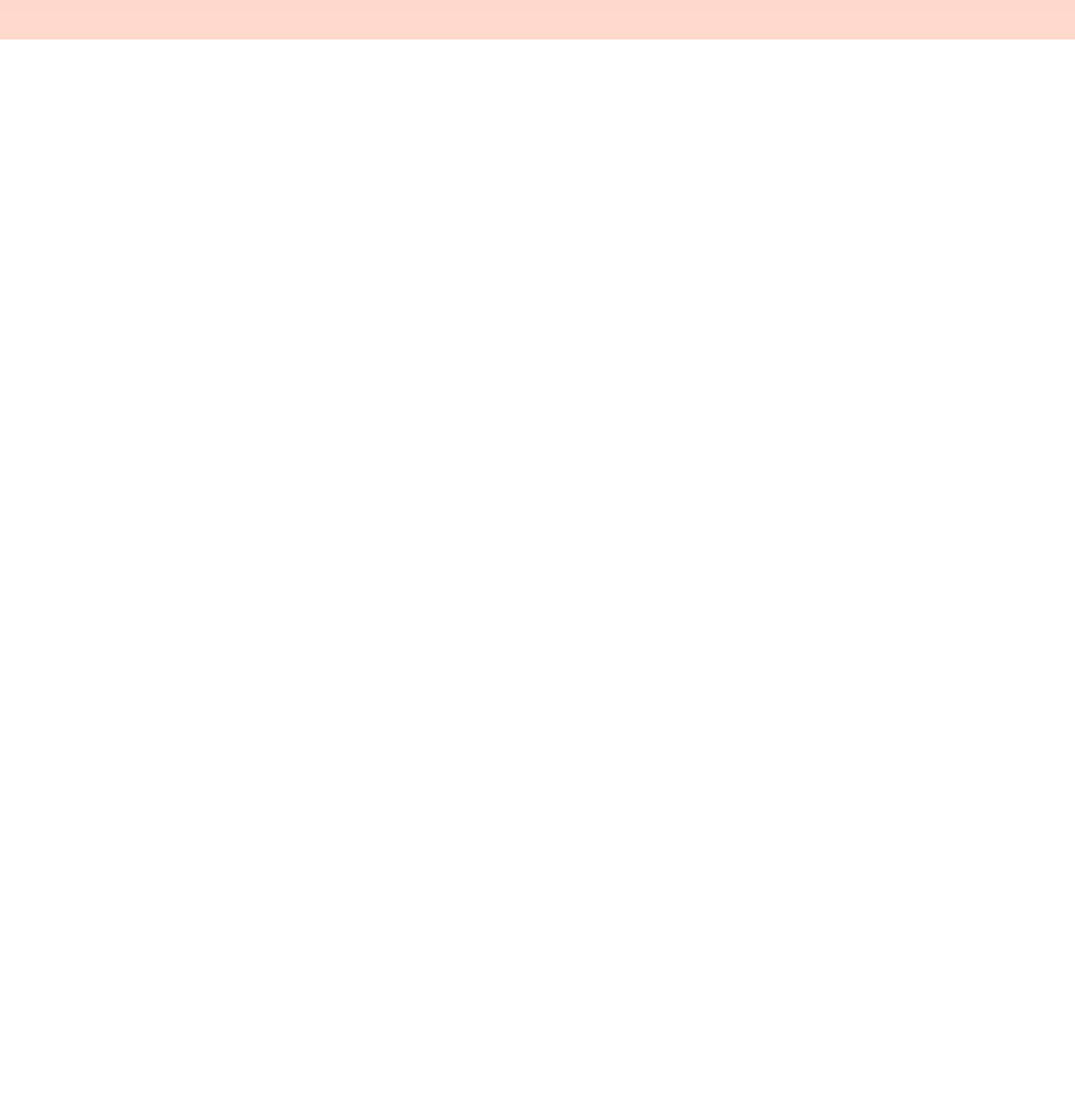
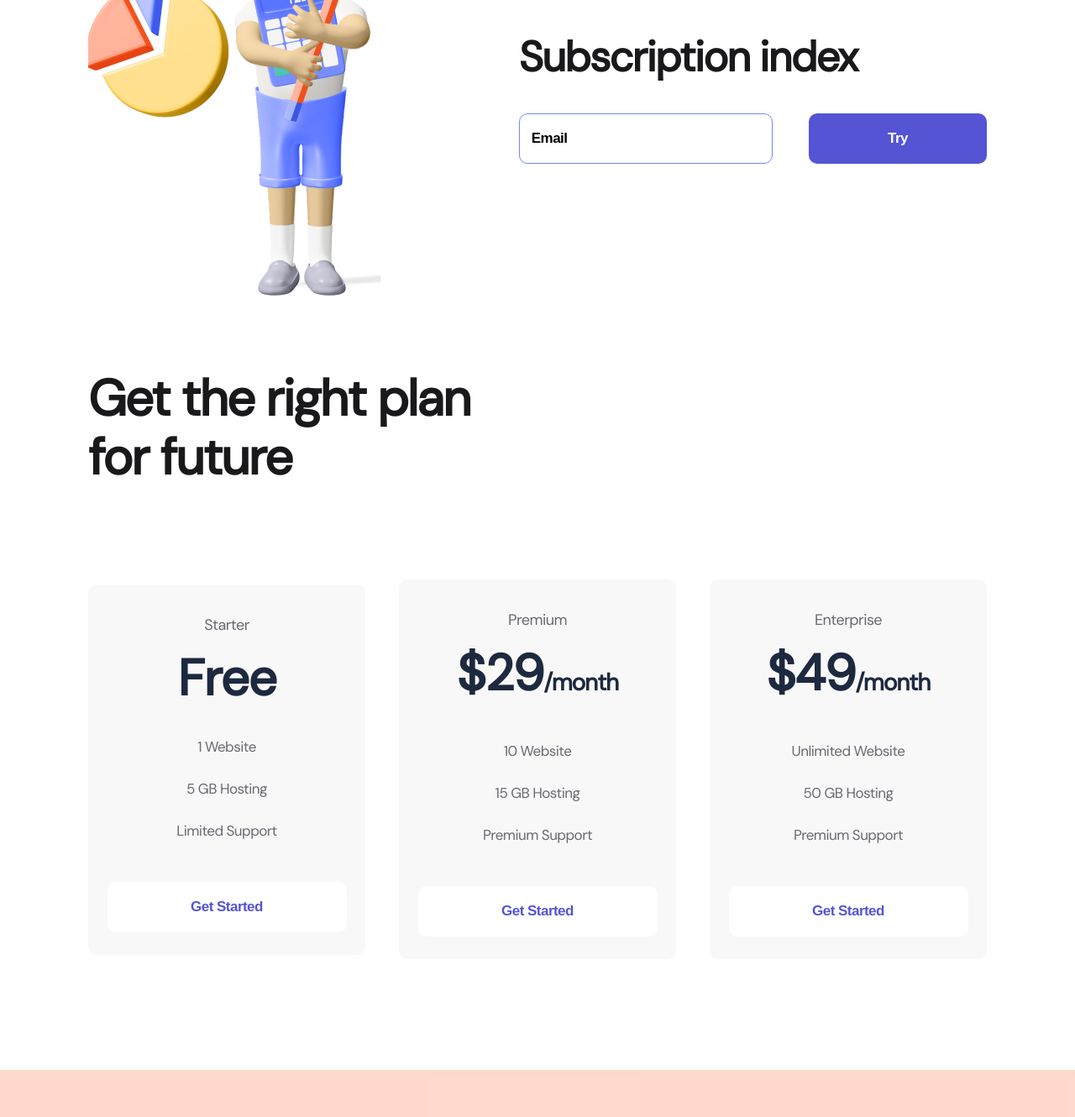
Before and after one commit to tanyaivatt/ByteEduc, a plain HTML site: page index.html in a window 1280 px wide. Shown: the part 1003-2333 px from the top of the page at 84% size. Before the commit the page ends 1050 px from the top, so only its background shows below. Drawn offline with nearby package versions, Linux system fonts and the light colour scheme.

Commit message:
Add files via upload

```diff
--- a/index.html
+++ b/index.html
@@ -11,7 +11,7 @@
 <body>
 
     <header class="header">
-        <div class="container">
+        <div class="container header__container">
             <div>
                 <a href="#">
                     <img src="./img/logo.svg" alt="logo">
@@ -71,8 +71,80 @@
             <img src="./img/main.png" alt="mainimg">
         </div>
     </section>
+    <section class="container subscription">
+        <div>
+            <img src="./img/image2.png" alt="image2">
+        </div>
+        <div>
+            <h2 class="subscription__title">
+                Subscription index
+            </h2>
+            <form action="">
+                <input class="input__email" type="email" placeholder="Email">
+                <button class="button button__violet">
+                    Try
+                </button>
+            </form>
+        </div>
+    </section>
+    <section class="container plan">
+        <h2 class="plan__title">
+            Get the right plan for future
+        </h2>
+        <div class="plan__flex">
+            <div class="plan_block">
+                <p class="block__text">
+                    Starter
+                </p>
+                <h3 class="block__title">
+                    Free
+                </h3>
+                <ul>
+                    <li class="block__li">1 Website</li>
+                    <li class="block__li">5 GB Hosting</li>
+                    <li class="block__li">Limited Support</li>
+                </ul>
+                <button class="button button__block">
+                    Get Started
+                </button>
+            </div>
+            <div class="plan_block">
+                <p class="block__text">
+                    Premium
+                </p>
+                <h3 class="block__title">
+                    $29<span>/month</span>
+                </h3>
+                <ul>
+                    <li class="block__li">10 Website</li>
+                    <li class="block__li">15 GB Hosting</li>
+                    <li class="block__li">Premium Support</li>
+                </ul>
+                <button class="button button__block">
+                    Get Started
+                </button>
+            </div>
+            <div class="plan_block">
+                <p class="block__text">
+                    Enterprise
+                </p>
+                <h3 class="block__title">
+                    $49<span>/month</span>
+                </h3>
+                <ul>
+                    <li class="block__li">Unlimited Website</li>
+                    <li class="block__li">50 GB Hosting</li>
+                    <li class="block__li">Premium Support</li>
+                </ul>
+                <button class="button button__block">
+                    Get Started
+                </button>
+            </div>
+            <!-- <div class="plan_block enterprise"></div> -->
+        </div>
+    </section>
     <footer class="footer">
-        <div class="container">
+        <div class="container footer__container">
             <div>
                 <a href="#">
                     <img src="./img/logo.svg" alt="logo">
--- a/style/style.css
+++ b/style/style.css
@@ -14,7 +14,7 @@ body{
     font-family: 'DM Sans', sans-serif;
 }
 
-.header{
+.header, .footer{
     background-color: rgba(255, 113, 67, 0.27);
     padding: 48px 0 58px;
 }
@@ -22,10 +22,12 @@ body{
 .container{
     max-width: 1070px;
     margin: 0 auto;
+}
+
+.header__container, .footer__container, .about_container, .subscription, .plan__flex{
     display: flex;
     justify-content: space-between;
     align-items: center;
-
 }
 
 .header .container ul{
@@ -34,6 +36,10 @@ body{
 
 .nav__li{
     display: inline-block;
+}
+
+.nav__li:hover{
+    color:#000;
 }
 
 .nav__li:not(:first-of-type){
@@ -114,6 +120,118 @@ body{
     margin-left: 35px;
 }
 
+.subscription{
+    margin: 85px auto 85px;
+}
+
+.subscription__title{
+    font-weight: 700;
+    font-size: 50px;
+    line-height: 57px;
+    letter-spacing: -1.56316px;
+    color: #19191B;
+    margin-bottom: 38px;
+}
+
+.input__email{
+    height: 60px;
+    width: 302px;
+    border: 1px solid #7087FF;
+    margin-right: 39px;
+    padding-left: 14px;
+    border-radius: 10px;
+    box-sizing: border-box;
+}
+
+.input__email::placeholder, input{
+    font-weight: 700;
+    font-size: 17px;
+    line-height: 22px;
+    letter-spacing: -0.531474px;
+    color: #000000;
+}
+
+.input__email:focus{
+    outline: none;
+}
+
+.plan{
+    margin-bottom: 132px;
+}
+
+.plan_block{
+    width: 330px;
+    border-radius: 10px;
+    background: #F8F8F8;
+    text-align: center;
+    padding: 34px 0 27px;
+
+}
+
+.plan_block:hover{
+    transition: .5s;
+    background: #FF7143;
+    box-shadow: 0px 32px 34px rgba(255, 112, 59, 0.317827);
+}
+
+.plan__title{
+    font-weight: 700;
+    font-size: 60px;
+    line-height: 70px;
+    letter-spacing: -1.87579px;
+    color: #19191B;
+    max-width: 504px;
+    margin-bottom: 110px;
+}
+
+.block__text{
+    font-size: 18px;
+    line-height: 28px;
+    text-align: center;
+    letter-spacing: -0.562737px;
+    color: #696871;
+}
+
+.plan_block:hover .block__text, .plan_block:hover .block__title, .plan_block:hover .block__li{
+    transition: .5s;
+    color: #FFF;
+}
+
+.block__title{
+    font-weight: 700;
+    font-size: 60px;
+    line-height: 56px;
+    text-align: center;
+    letter-spacing: -1.03448px;
+    color: #1D293F;
+    margin: 22px 0 28px;
+}
+
+.block__title span{
+    font-size: 28px;
+}
+
+.block__li{
+    list-style: none;
+    font-size: 17px;
+    line-height: 50px;
+    letter-spacing: -0.531474px;
+    color: #696871;
+}
+
+.button__block{
+    width: 285px;
+    background: #FFFFFF;
+    color: #5454D4;
+    margin-top: 36px;
+}
+
+.plan_block:hover .button__block{
+    background: #9F3919;
+    color: #fff;
+    transition: 1s;
+}
+
 .footer{
     background-color: rgba(255, 113, 67, 0.27);
     padding: 65px 0 60px;
```
Also changed, not shown: img/image2.png (added).
